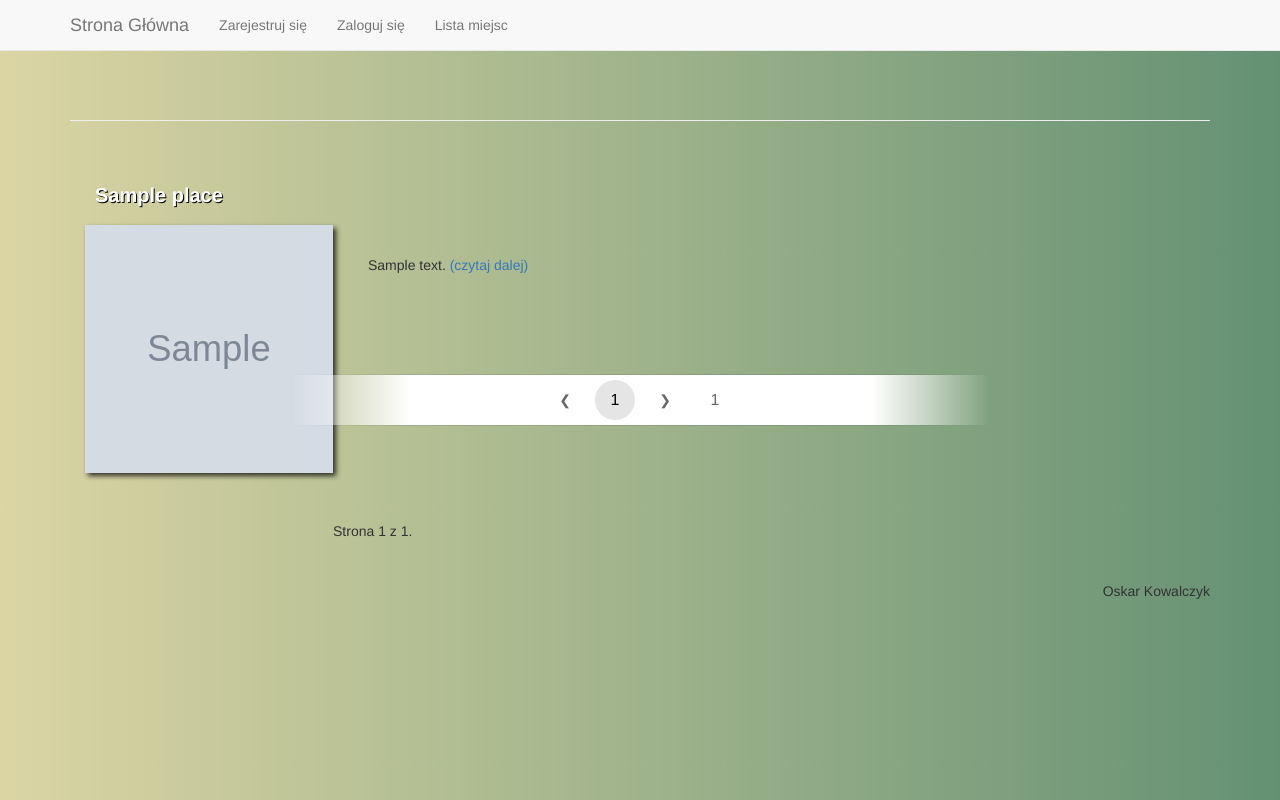
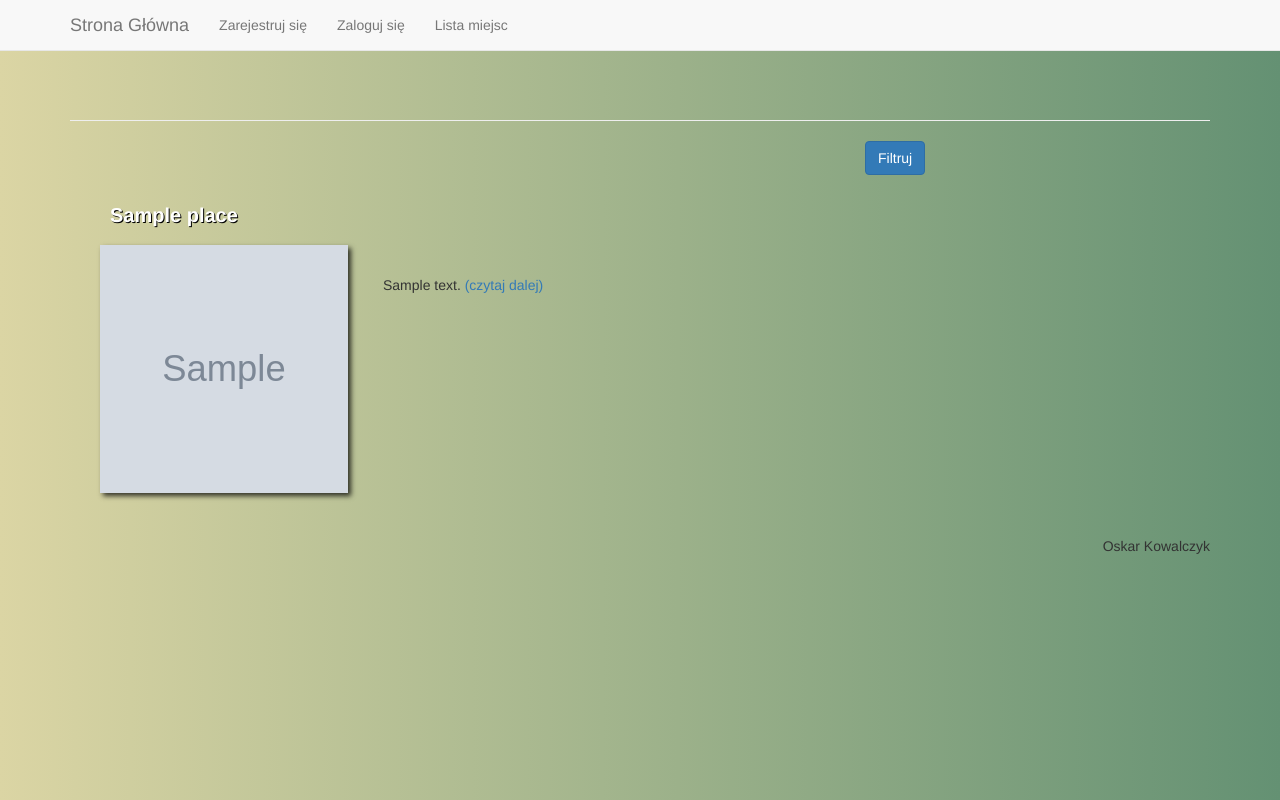
Before and after one commit to FunKilly/Explorer, a Django app: template explorerapp/templates/explorer/places_list.html in a window 1280 px wide. Run offline with Django 3.2, Linux system fonts and the light colour scheme; the template is opened without the code that fills it: most values are stand-ins (such as "Sample title", 1, 10 or a date in 2020); grey boxes marked "Sample" are stand-in pictures; some libraries are stand-ins or nearby versions.

Commit message:
fixed filtering with pagination

```diff
--- a/explorer/settings.py
+++ b/explorer/settings.py
@@ -41,6 +41,7 @@
     'bootstrap3',
     'taggit',
     'mathfilters',
+    'django_filters',
     #my apps
     'explorerapp',
     'users',
--- a/explorerapp/forms.py
+++ b/explorerapp/forms.py
@@ -1,6 +1,6 @@
 from django.utils.translation import gettext_lazy as _
 from django import forms
-from .models import Comment
+from .models import Comment, Place, Address
 
 class RatingForm(forms.Form):
     OPTIONS = [
--- a/explorerapp/static/css/pagination.css
+++ b/explorerapp/static/css/pagination.css
@@ -1,309 +1,36 @@
-progress, sub, sup {
-  vertical-align: baseline;
+.button {
+   border-top: 1px solid #96d1f8;
+   background: #65a9d7;
+   background: -webkit-gradient(linear, left top, left bottom, from(#3e779d), to(#65a9d7));
+   background: -webkit-linear-gradient(top, #3e779d, #65a9d7);
+   background: -moz-linear-gradient(top, #3e779d, #65a9d7);
+   background: -ms-linear-gradient(top, #3e779d, #65a9d7);
+   background: -o-linear-gradient(top, #3e779d, #65a9d7);
+   padding: 6.5px 13px;
+   -webkit-border-radius: 8px;
+   -moz-border-radius: 8px;
+   border-radius: 8px;
+   -webkit-box-shadow: rgba(0,0,0,1) 0 1px 0;
+   -moz-box-shadow: rgba(0,0,0,1) 0 1px 0;
+   box-shadow: rgba(0,0,0,1) 0 1px 0;
+   text-shadow: rgba(0,0,0,.4) 0 1px 0;
+   color: white;
+   font-size: 14px;
+   font-family: Helvetica, Arial, Sans-Serif;
+   text-decoration: none;
+   vertical-align: middle;
+   margin:15px;
+   }
+.button:hover {
+   border-top-color: #28597a;
+   background: #28597a;
+   color: #ccc;
+   }
+.button:active {
+   border-top-color: #1b435e;
+   background: #1b435e;
+   }
+
+.current {
+  font-weight:bold;
 }
-
-button, hr, input {
-  overflow: visible;
-}
-
-
-
-
-figcaption, menu, article, aside, details, figure, footer, header, main, nav, section, summary {
-  display: block;
-}
-
-audio, canvas, progress, video {
-  display: inline-block;
-}
-
-audio:not([controls]) {
-  display: none;
-  height: 0;
-}
-
-[hidden], template {
-  display: none;
-}
-
-a {
-  background-color: transparent;
-  -webkit-text-decoration-skip: objects;
-}
-
-a:active, a:hover {
-  outline-width: 0;
-}
-
-abbr[title] {
-  border-bottom: none;
-  text-decoration: underline;
-  -webkit-text-decoration: underline dotted;
-          text-decoration: underline dotted;
-}
-
-b, strong {
-  font-weight: bolder;
-}
-
-dfn {
-  font-style: italic;
-}
-
-h1 {
-  font-size: 2em;
-  margin: .67em 0;
-}
-
-mark {
-  background-color: #ff0;
-  color: #000;
-}
-
-small {
-  font-size: 80%;
-}
-
-sub, sup {
-  font-size: 75%;
-  line-height: 0;
-  position: relative;
-}
-
-sub {
-  bottom: -.25em;
-}
-
-sup {
-  top: -.5em;
-}
-
-img {
-  border-style: none;
-}
-
-svg:not(:root) {
-  overflow: hidden;
-}
-
-code, kbd, pre, samp {
-  font-family: monospace,monospace;
-  font-size: 1em;
-}
-
-figure {
-  margin: 1em 40px;
-}
-
-hr {
-  box-sizing: content-box;
-  height: 0;
-}
-
-button, input, optgroup, select, textarea {
-  font: inherit;
-  margin: 0;
-}
-
-optgroup {
-  font-weight: 700;
-}
-
-button, select {
-  text-transform: none;
-}
-
-[type=submit], [type=reset], button, html [type=button] {
-  -webkit-appearance: button;
-}
-
-[type=button]::-moz-focus-inner, [type=reset]::-moz-focus-inner, [type=submit]::-moz-focus-inner, button::-moz-focus-inner {
-  border-style: none;
-  padding: 0;
-}
-
-[type=button]:-moz-focusring, [type=reset]:-moz-focusring, [type=submit]:-moz-focusring, button:-moz-focusring {
-  outline: ButtonText dotted 1px;
-}
-
-fieldset {
-  border: 1px solid silver;
-  margin: 0 2px;
-  padding: .35em .625em .75em;
-}
-
-legend {
-  box-sizing: border-box;
-  color: inherit;
-  display: table;
-  max-width: 100%;
-  padding: 0;
-  white-space: normal;
-}
-
-textarea {
-  overflow: auto;
-}
-
-[type=checkbox], [type=radio] {
-  box-sizing: border-box;
-  padding: 0;
-}
-
-[type=number]::-webkit-inner-spin-button, [type=number]::-webkit-outer-spin-button {
-  height: auto;
-}
-
-[type=search] {
-  -webkit-appearance: textfield;
-  outline-offset: -2px;
-}
-
-[type=search]::-webkit-search-cancel-button, [type=search]::-webkit-search-decoration {
-  -webkit-appearance: none;
-}
-
-::-webkit-input-placeholder {
-  color: inherit;
-  opacity: .54;
-}
-
-::-webkit-file-upload-button {
-  -webkit-appearance: button;
-  font: inherit;
-}
-
-html {
-  height: 100%;
-}
-
-body {
-
-  filter: progid:DXImageTransform.Microsoft.gradient( startColorstr='#fafafa', endColorstr='#dddddd',GradientType=1 );
-
-}
-
-.clear:after, .pagination_1:after, .clear:before, .pagination_1:before {
-  content: "";
-  display: table;
-}
-.clear:after, .pagination_1:after {
-  clear: both;
-}
-
-.pagination__wrapper {
-  background: linear-gradient(to right, rgba(255, 255, 255, 0) 0%, white 17%, white 83%, rgba(255, 255, 255, 0) 100%);
-  filter: progid:DXImageTransform.Microsoft.gradient( startColorstr='#00ffffff', endColorstr='#00ffffff',GradientType=1 );
-  height: 50px;
-  left: 50%;
-  position: absolute;
-  text-align: center;
-  -webkit-transform: translate(-50%, -50%);
-          transform: translate(-50%, -50%);
-  top: 50%;
-  width: 700px;
-}
-.pagination__wrapper:before, .pagination__wrapper:after {
-  background: linear-gradient(to right, rgba(0, 0, 0, 0) 0%, rgba(0, 0, 0, 0.1) 17%, rgba(0, 0, 0, 0.1) 83%, rgba(0, 0, 0, 0) 100%);
-  filter: progid:DXImageTransform.Microsoft.gradient( startColorstr='#00000000', endColorstr='#00000000',GradientType=1 );
-  content: "";
-  height: 1px;
-  left: 0;
-  position: absolute;
-  width: 100%;
-}
-.pagination__wrapper:before {
-  top: -1px;
-}
-.pagination__wrapper:after {
-  bottom: -1px;
-}
-
-@-webkit-keyframes hoverAnimation {
-  from {
-    opacity: 1;
-  }
-  to {
-    opacity: 0;
-  }
-}
-
-@keyframes hoverAnimation {
-  from {
-    opacity: 1;
-  }
-  to {
-    opacity: 0;
-  }
-}
-.pagination_1 {
-  display: inline-block;
-  list-style: none;
-  margin: 0;
-  padding: 0;
-}
-.pagination_1 li {
-  display: block;
-  float: left;
-  padding: 5px;
-}
-.pagination_1 li:first-child {
-  border: none;
-}
-.pagination_1 button,
-.pagination_1 span {
-  background: none;
-  border: none;
-  border-radius: 50%;
-  box-sizing: border-box;
-  color: rgba(0, 0, 0, 0.6);
-  display: block;
-  font-size: 16px;
-  height: 40px;
-  line-height: 40px;
-  min-width: 40px;
-  padding: 0;
-}
-.pagination_1 button {
-  outline: none;
-  position: relative;
-  transition: all 170ms linear;
-}
-.pagination_1 button:before {
-  background: rgba(0, 0, 0, 0.2);
-  border-radius: 50%;
-  content: "";
-  cursor: pointer;
-  height: 0;
-  left: 50%;
-  opacity: 0;
-  position: absolute;
-  -webkit-transform: translate(-50%, -50%);
-          transform: translate(-50%, -50%);
-  transition: all 170ms linear;
-  top: 50%;
-  width: 0;
-}
-.pagination_1 button:hover:not(.active) {
-  color: black;
-}
-.pagination_1 button:hover:not(.active):before {
-  -webkit-animation: hoverAnimation 510ms linear forwards;
-          animation: hoverAnimation 510ms linear forwards;
-  height: 40px;
-  width: 40px;
-}
-.pagination_1 button.active {
-  background: rgba(0, 0, 0, 0.1);
-  color: black;
-}
-.pagination_1 .prev,
-.pagination_1 .next {
-  font-size: 14px;
-}
-
-/*
- * EMBED STYLING
-*/
-
-}
--- a/explorerapp/static/css/places_list.css
+++ b/explorerapp/static/css/places_list.css
@@ -6,7 +6,6 @@
 .place {
     margin-top: 50px;
     margin-left:15px;
-    width:70%;
     height:290px;
 
     positon:fixed;
--- a/explorerapp/templates/explorer/pagination.html
+++ b/explorerapp/templates/explorer/pagination.html
@@ -1,46 +1,23 @@
-<div class="pagination">
-    {% load static %}
-    <link rel="stylesheet" type="text/css" href="{% static 'css/pagination.css' %}">
-    <span class="step-links">
-        {% if page.has_previous %}
-            <a href="?page={{ page.previous_page_number }}">Poprzednia</a>
-        {% endif %}
-        <span class="current">
-            Strona {{ page.number }} z {{ page.paginator.num_pages }}.
-        </span>
-            {% if page.has_next %}
-                <a href="?page={{ page.next_page_number }}">Następna</a>
-            {% endif %}
-    </span>
+{% if places.has_other_pages %}
+        <ul class="pagination">
+    {% if places.has_previous %}
+      <li><a href="?page={{ places.previous_page_number }}">&laquo;</a></li>
+    {% else %}
+     <li class="disabled"><span>&laquo;</span></li>
+  {% endif %}
+    {% for i in places.paginator.page_range %}
+      {% if places.number == i %}
+        <li class="active"><span>{{ i }} <span class="sr-only">(current)
+     </span></span></li>
+      {% else %}
+        <li><a href="?page={{ i }}">{{ i }}</a></li>
+      {% endif %}
+    {% endfor %}
+    {% if places.has_next %}
+      <li><a href="?page={{ places.next_page_number }}">&raquo;</a></li>
+    {% else %}
+      <li class="disabled"><span>&raquo;</span></li>
+    {% endif %}
+  </ul>
 
-
-  <div class="pagination__wrapper">
-      <ul class="pagination_1">
-
-        <li><button class="prev" title="previous page">&#10094;</button></li>
-
-
-                {% if page.has_previous %}
-                  <li><button action="?page={{ page.previous_page_number }}" ><a href="?page={{ page.previous_page_number}}">{{ page.previous_page_number}}</a></button></li>
-
-                {% endif %}
-
-
-        <li>
-          <button class="active" >{{ page.number }}</button>
-        </li>
-
-           {% if page.has_next %}
-             <li><button href="?page={{ page.next_page_number}}">{{ page.next_page_number}}</button></li>
-           {% endif %}
-
-
-
-
-        <li><button class="next" title="next page">&#10095;</button></li>
-          <li>
-          <button >{{ page.paginator.num_pages }}</button>
-          </li>
-      </ul>
-</div>
-</div>
+{%  endif %}
--- a/explorerapp/templates/explorer/places_list.html
+++ b/explorerapp/templates/explorer/places_list.html
@@ -11,19 +11,35 @@
 
 
   <link rel="stylesheet" type="text/css" href="{% static 'css/places_list.css' %}">
+  <div class="container">
+    <div class="row">
+        <div class="col-md-8">
             <div class="gallery">
+
               {% for place in places %}
                   <div class="place">
                     <a class="title" href="{{ place.get_absolute_url }}"> {{ place.name }} </a>
                     <a  href="{{ place.get_absolute_url }}">  <img class="image" src="{% if place.image %}{{ place.image.url }}{% else %}{% static 'img/no_image.png' %}{% endif %}"> </a>
                     <div class="desc" >{{ place.description | truncatechars:300 }} <a href="{{place.get_absolute_url}}">(czytaj dalej)</a> </div>
+                  </div>
+              {% endfor %}
+
 
             </div>
-  {% endfor %}
+            <div class="pagination">
+                {% include "explorer/pagination.html" %}
             </div>
-  <div class="pagination">
-    {% include "explorer/pagination.html" with page=places %}
+
+        </div>
+        <div class="col-md-4">
+            <form method="GET">
+                {{ filter.form }}
+                <button  type="submit" class="btn btn-primary" >Filtruj</button>
+            </form>
+        </div>
+    </div>
   </div>
 
 
+
 {% endblock %}
```
Also changed, not shown: explorerapp/views.py (+26 -23 lines). Lines whose indentation alone changed are shown as unchanged.
